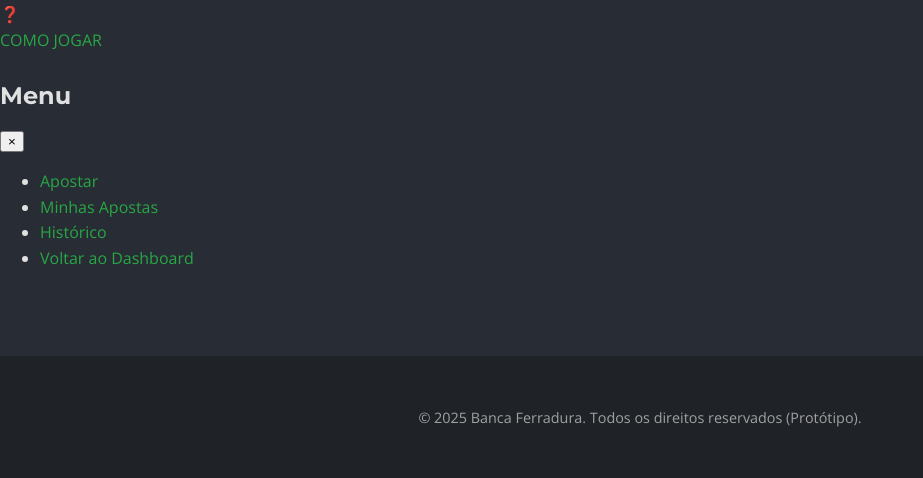
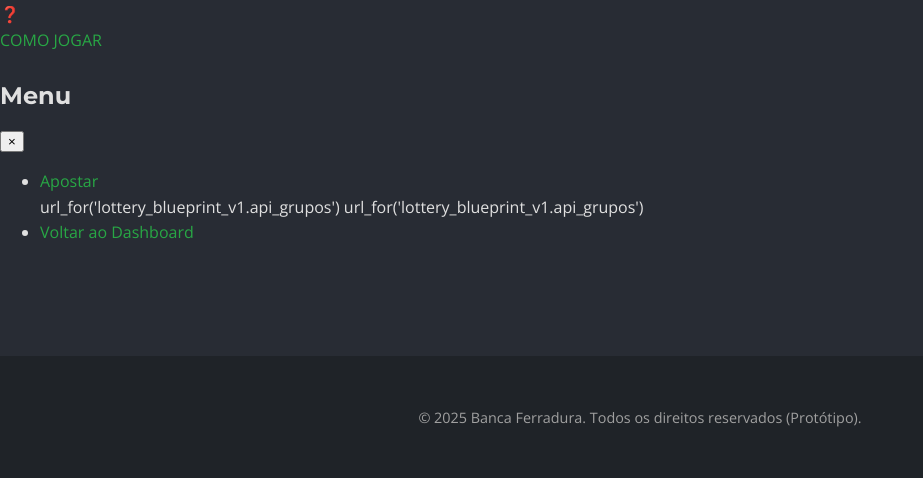
Before and after one commit to BancaTerritory/Banca-Ferradura, a Flask app: page /lottery/ in a window 1280 px wide. Shown: the part 322-800 px from the top of the page, without its empty margins (0-923 px from the left). Run offline with Flask 3, Linux system fonts and the light colour scheme.

Commit message:
Update index.html

```diff
--- a/src/templates/lottery/index.html
+++ b/src/templates/lottery/index.html
@@ -172,7 +172,7 @@
         <div class="option-icon">🎲</div>
         <div class="option-title">APOSTAR</div>
     </a>
-    <a href="{{ url_for('lottery.minhas_apostas') }}" class="option-card">
+    <a href="{{ url_for('lottery_blueprint_v1.api_grupos') }}" class="option-card">
         <div class="option-icon">📋</div>
         <div class="option-title">MINHAS APOSTAS</div>
     </a>
@@ -195,8 +195,8 @@
     </div>
     <ul class="menu-list">
         <li class="menu-item"><a href="{{ url_for('lottery_blueprint_v1.modalidade') }}">Apostar</a></li>
-        <li class="menu-item"><a href="{{ url_for('lottery.minhas_apostas') }}">Minhas Apostas</a></li>
-        <li class="menu-item"><a href="{{ url_for('lottery.minhas_apostas') }}">Histórico</a></li>
+        url_for('lottery_blueprint_v1.api_grupos')
+        url_for('lottery_blueprint_v1.api_grupos')
         <li class="menu-item"><a href="{{ url_for('main.index') }}">Voltar ao Dashboard</a></li>
     </ul>
 </div>
```
